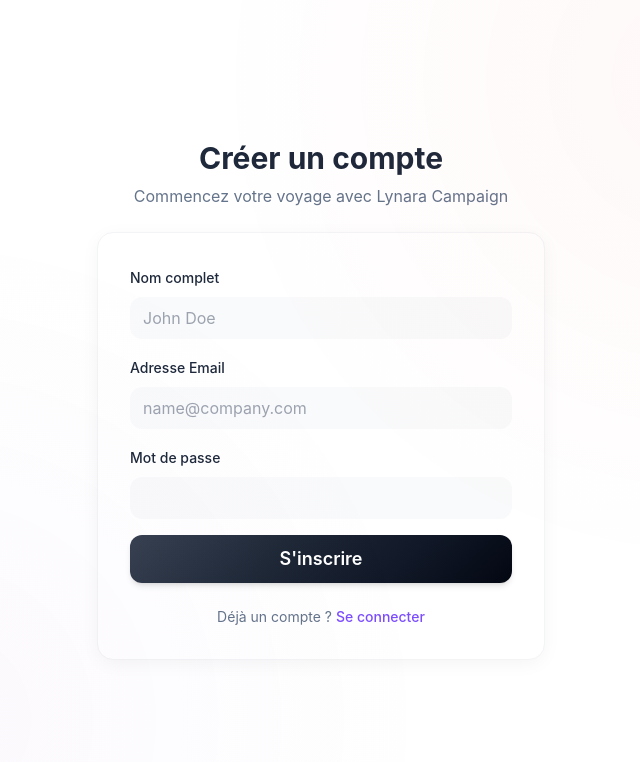
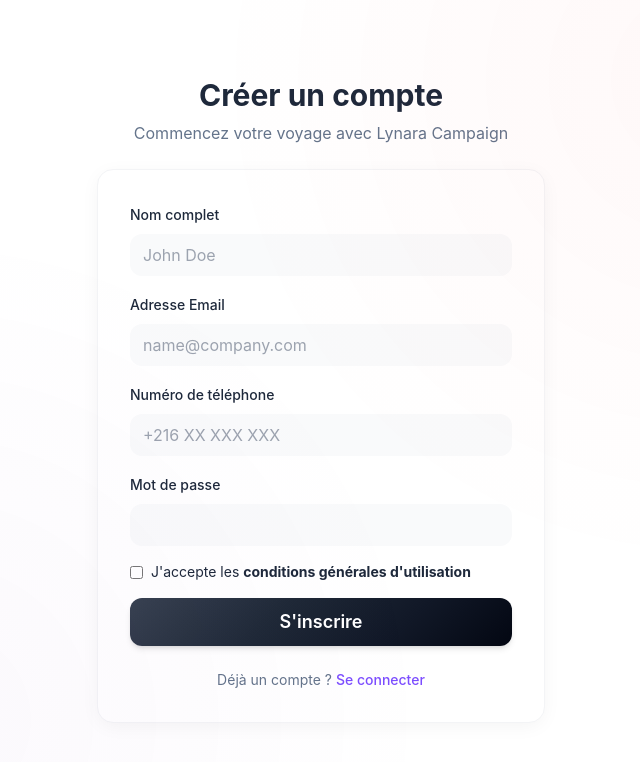
Before and after one commit to yosra-wanen/lynara-ai-marketing-campaigns, a Next.js app in the folder frontend/: page /register in a window 1280 px wide. Shown: the top 762 px of the page, without its empty margins (319-959 px from the left). Built offline with nearby package versions, Linux system fonts and the light colour scheme.

Commit message:
AUTH-01: Implement frontend changes

```diff
--- a/frontend/package.json
+++ b/frontend/package.json
@@ -11,11 +11,13 @@
     "format:check": "prettier --check ."
   },
   "dependencies": {
+    "@supabase/supabase-js": "^2.97.0",
     "class-variance-authority": "^0.7.1",
     "clsx": "^2.1.1",
     "lucide-react": "^0.479.0",
     "next": "15.1.0",
     "next-themes": "^0.4.6",
+    "nextjs-toast-notify": "^1.58.0",
     "react": "^18.3.1",
     "react-dom": "^18.3.1",
     "tailwind-merge": "^2.5.4"
--- a/frontend/src/app/(auth)/register/page.tsx
+++ b/frontend/src/app/(auth)/register/page.tsx
@@ -1,11 +1,111 @@
 'use client';
-
+import { FormEvent, useState } from 'react';
+import { useRouter } from 'next/navigation';
 import Link from 'next/link';
 import { Card, Button, Input } from '@/components';
 import { useTranslation } from '@/providers/I18nProvider';
+import { showToast } from 'nextjs-toast-notify';
 
 export default function RegisterPage() {
   const { t } = useTranslation();
+  const router = useRouter();
+  const [loading, setLoading]= useState(false);
+  const [passwordError, setPasswordError] = useState('');
+  const [isPasswordValid, setIsPasswordValid] = useState(false);
+  const [isFormSubmitted, setIsFormSubmitted] = useState(false);
+  const [acceptTerms, setAcceptTerms] = useState(false);
+  const [isPhoneNumberValid, setIsPhoneNumberValid] = useState(true);
+  const [phoneError, setPhoneError] = useState('');
+  async function handleSubmit(event: FormEvent<HTMLFormElement>) {
+    setIsFormSubmitted(true);
+
+    event.preventDefault();
+
+
+    const formData = new FormData(event.currentTarget);
+    const data = {
+      email: formData.get('email') as string,
+      password: formData.get('password') as string,
+      full_name: formData.get('full_name') as string,
+      phone: formData.get('phone') as string,
+    };
+    if(isPasswordValid === true && isPhoneNumberValid === true && acceptTerms === true){
+      setLoading(true);
+    try{
+      const response= await fetch(
+        `${process.env.NEXT_PUBLIC_API_URL}/auth/register`,
+        {
+          method: 'POST',
+          headers: { 'Content-Type': 'application/json'},
+          body: JSON.stringify(data)
+        }
+      );
+
+     const responseData = await response.json();
+
+      if (!response.ok) {
+        displayToast(responseData.message || 'An error occurred during registration.', 'error');
+        return;
+      }
+      else{
+        displayToast("If the email is not registered, a confirmation email has been sent", 'success');
+        router.push('/login');
+
+      }
+
+
+    } catch (error) {
+      displayToast('Unable to contact the server. Please try again later.', 'error');
+    } finally {
+      setLoading(false);
+    }
+  }
+}
+
+function displayToast(message: string, type: 'success' | 'error') {
+  if (type === 'success') {
+    showToast.success(message, {
+        duration: 4000,
+        position: "top-right",
+        transition: "bounceIn",
+        icon: '',
+        sound: true,
+  });
+  } else {
+    showToast.error(message, {
+        duration: 4000,
+        position: "top-right",
+        transition: "bounceIn",
+        icon: '',
+        sound: true,
+  });
+  }
+}
+
+async function onPasswordInputChange(e : React.FormEvent<HTMLInputElement>) {
+   const value = (e.target as HTMLInputElement).value;
+                if(value.length < 8){
+                  setPasswordError("The password must contain at least 8 characters");
+                  setIsPasswordValid(false);
+                }else{
+                  setPasswordError('');
+                  setIsPasswordValid(true);
+                }
+
+}
+async function onPhoneInputChange(e : React.FormEvent<HTMLInputElement>) {
+  const value = (e.target as HTMLInputElement).value;
+  const regex = /^\d{8}$/;
+  if(regex.test(value) === false){
+      setIsPhoneNumberValid(false);
+      setPhoneError("Invalid phone number.");
+
+  }else{
+      setIsPhoneNumberValid(true);
+      setPhoneError('');
+  }
+}
+
 
   return (
     <div className="space-y-6">
@@ -19,27 +119,69 @@
       </div>
 
       <Card variant="elevated" padding="lg" className="space-y-6">
-        <form className="space-y-4">
+        <form className="space-y-4" onSubmit={handleSubmit}>
+
           <div className="space-y-2">
             <label className="text-sm font-medium text-[#1E293B] dark:text-[#F5F5F5]">
               {t('auth', 'nameLabel')}
             </label>
-            <Input placeholder="John Doe" />
+            <Input
+              placeholder="John Doe"
+              name="full_name"
+              required
+            />
           </div>
+
           <div className="space-y-2">
             <label className="text-sm font-medium text-[#1E293B] dark:text-[#F5F5F5]">
               {t('auth', 'emailLabel')}
             </label>
-            <Input type="email" placeholder="name@company.com" />
+            <Input
+              type="email"
+              placeholder="name@company.com"
+              name="email"
+              required
+            />
           </div>
+          <div className="space-y-2">
+                <label className="text-sm font-medium text-[#1E293B] dark:text-[#F5F5F5]">
+                   {t('auth', 'phoneLabel')}
+                </label>
+              <Input
+                type="tel"
+                placeholder="+216 XX XXX XXX"
+                name="phone"
+                onInput={(e)=> onPhoneInputChange(e)}
+              />
+              {isFormSubmitted && phoneError && <p className="error text-red-500">{phoneError}</p>}
+          </div>
+
           <div className="space-y-2">
             <label className="text-sm font-medium text-[#1E293B] dark:text-[#F5F5F5]">
               {t('auth', 'passwordLabel')}
             </label>
-            <Input type="password" />
+            <Input
+              type="password"
+              name="password"
+              required
+              onInput={(e)=> onPasswordInputChange(e)}
+            />
+            {isFormSubmitted && passwordError && <p className="error text-red-500">{passwordError}</p>}
           </div>
-          <Button className="w-full" size="lg">
-            {t('auth', 'registerButton')}
+          <div className="flex items-center space-x-2">
+            <input
+              type="checkbox"
+              id="acceptTerms"
+              checked={acceptTerms}
+              onChange={(e:React.ChangeEvent<HTMLInputElement>) => setAcceptTerms(e.target.checked)}
+              required
+            />
+            <label htmlFor="acceptTerms" className="text-sm text-[#1E293B] dark:text-[#F5F5F5]" dangerouslySetInnerHTML={{ __html: t('auth', 'termsLabel') }} />
+
+          </div>
+
+          <Button className="w-full" size="lg" disabled={loading}>
+            {loading ? 'Inscription en cours...' : t('auth', 'registerButton')}
           </Button>
         </form>
 
--- a/frontend/src/locales/en/auth.json
+++ b/frontend/src/locales/en/auth.json
@@ -22,5 +22,8 @@
   "companyName": "Company Name",
   "industry": "Industry",
   "size": "Company Size",
-  "createButton": "Create workspace"
+  "createButton": "Create workspace",
+  "phoneLabel": "Phone number",
+  "termsLabel": "I accept the <b>terms and conditions</b>"
+
 }
--- a/frontend/src/locales/fr/auth.json
+++ b/frontend/src/locales/fr/auth.json
@@ -22,5 +22,7 @@
   "companyName": "Nom de l'entreprise",
   "industry": "Secteur d'activité",
   "size": "Taille de l'entreprise",
-  "createButton": "Créer l'espace de travail"
+  "createButton": "Créer l'espace de travail",
+  "phoneLabel": "Numéro de téléphone",
+  "termsLabel": "J'accepte les <b>conditions générales d'utilisation</b>"
 }
```
